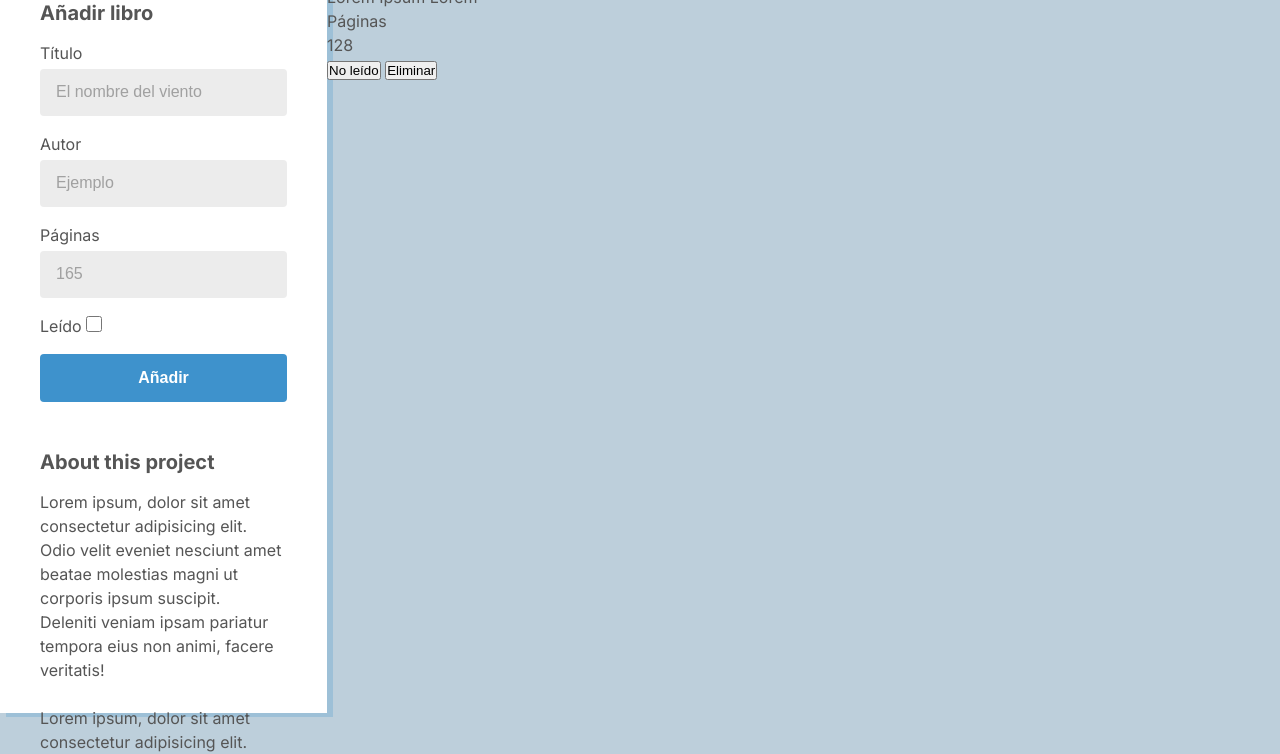
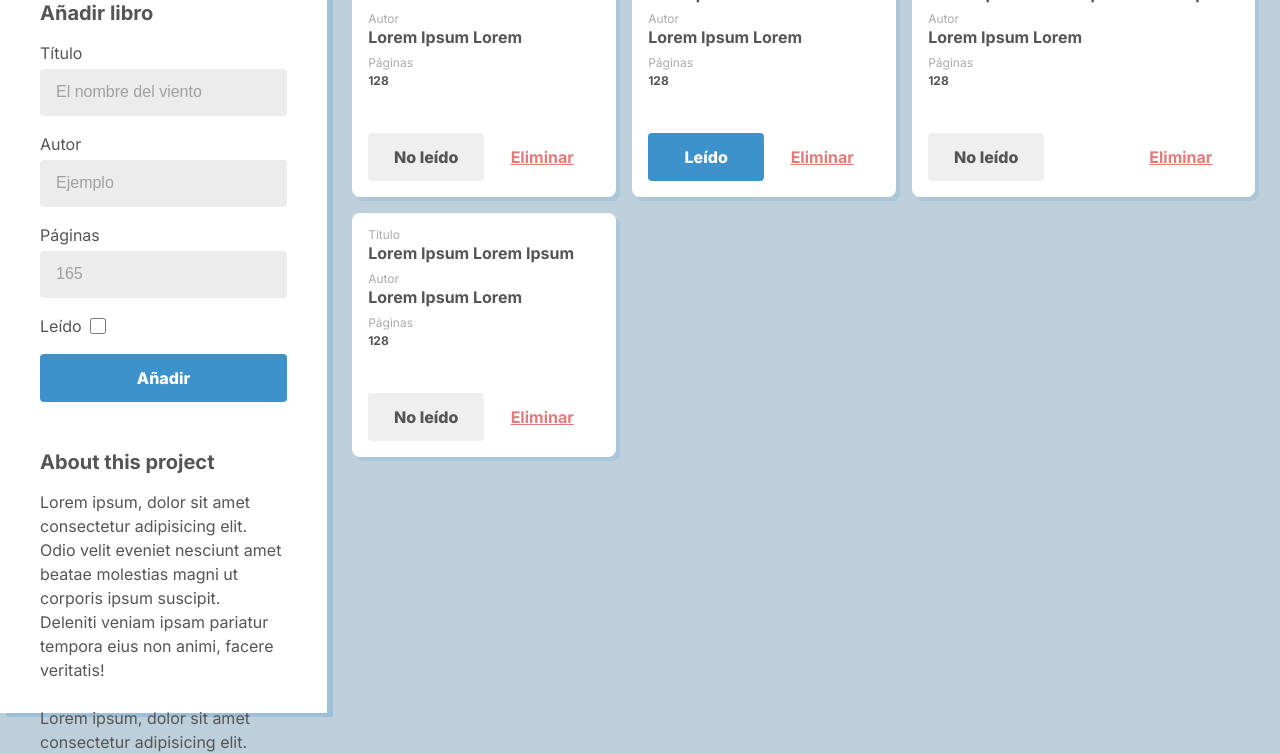
Before and after one commit to MMadlos/Library-App-Project, a plain HTML site: page index.html in a window 1280 px wide. Shown: the part 87-841 px from the top of the page. Drawn offline with Linux system fonts and the light colour scheme.

Commit message:
Add style to the main section

```diff
--- a/index.html
+++ b/index.html
@@ -46,24 +46,62 @@
         </div>
     </section>
     <main id="main-section">
-        <div class="card-container">
-            <div class="text-container">
-                <div class="text-pair-container">
-                    <p>Título</p>
-                    <p>Lorem Ipsum Lorem Ipsum</p>
+        <div id="grid-container">
+            <div class="card-container">
+                <div class="text-container">
+                    <p class="text-title">Título</p>
+                    <p class="text-input">El nombre del viento</p>
+                    <p class="text-title">Autor</p>
+                    <p class="text-input">Lorem Ipsum Lorem</p>
+                    <p class="text-title">Páginas</p>
+                    <p class="pages">128</p>
                 </div>
-                <div class="text-pair-container">
-                    <p>Autor</p>
-                    <p>Lorem Ipsum Lorem</p>
-                </div>
-                <div class="text-pair-container">
-                    <p>Páginas</p>
-                    <p>128</p>
+                <div class="card-btns-container">
+                    <button class="btn no-leido">No leído</button>
+                    <button class="btn eliminar">Eliminar</button>
                 </div>
             </div>
-            <div class="card-btns-container">
-                <button>No leído</button>
-                <button>Eliminar</button>
+            <div class="card-container">
+                <div class="text-container">
+                    <p class="text-title">Título</p>
+                    <p class="text-input">El tempor de un hombre sabio</p>
+                    <p class="text-title">Autor</p>
+                    <p class="text-input">Lorem Ipsum Lorem</p>
+                    <p class="text-title">Páginas</p>
+                    <p class="pages">128</p>
+                </div>
+                <div class="card-btns-container">
+                    <button class="btn leido">Leído</button>
+                    <button class="btn eliminar">Eliminar</button>
+                </div>
+            </div>
+            <div class="card-container">
+                <div class="text-container">
+                    <p class="text-title">Título</p>
+                    <p class="text-input">Lorem Ipsum Lorem Ipsum Lorem Ipsum</p>
+                    <p class="text-title">Autor</p>
+                    <p class="text-input">Lorem Ipsum Lorem</p>
+                    <p class="text-title">Páginas</p>
+                    <p class="pages">128</p>
+                </div>
+                <div class="card-btns-container">
+                    <button class="btn no-leido">No leído</button>
+                    <button class="btn eliminar">Eliminar</button>
+                </div>
+            </div>
+            <div class="card-container">
+                <div class="text-container">
+                    <p class="text-title">Título</p>
+                    <p class="text-input">Lorem Ipsum Lorem Ipsum</p>
+                    <p class="text-title">Autor</p>
+                    <p class="text-input">Lorem Ipsum Lorem</p>
+                    <p class="text-title">Páginas</p>
+                    <p class="pages">128</p>
+                </div>
+                <div class="card-btns-container">
+                    <button class="btn no-leido">No leído</button>
+                    <button class="btn eliminar">Eliminar</button>
+                </div>
             </div>
         </div>
     </main>
--- a/styles.css
+++ b/styles.css
@@ -41,6 +41,8 @@ body {
     display: grid;
     grid-template-columns: 327px 1fr;
 }
+
+/* LEFT SECTION */
 
 #left-section {
     padding: 40px;
@@ -86,6 +88,12 @@ fieldset:not(:last-of-type) input {
     color: var(--text-color-grey);
 }
 
+fieldset:last-of-type {
+    display: flex;
+    align-items: center;
+    gap: 8px;
+}
+
 fieldset:last-of-type input {
     width: 16px;
     height: 16px;
@@ -95,10 +103,10 @@ fieldset:last-of-type input {
 }
 
 .btn {
+    font-family: 'Inter', sans-serif;;
     font-size: var(--font-m);
     text-align: center;
     padding: 12px;
-    width: 100%;
     border-style: none;
     border-radius: 4px;
 
@@ -110,8 +118,75 @@ fieldset:last-of-type input {
 .btn.añadir {
     background: var(--accent-color);
     color: var(--bg-color-cards);
+    width: 100%;
 }
 
 #about_container {
     margin-top: 48px;
 }
+
+/* MAIN SECTION */
+#main-section {
+    padding-top: 40px;
+}
+
+#grid-container {
+    display: grid;
+    gap: 16px;
+    grid-template-columns: repeat(3, auto);
+
+    justify-content: center;
+}
+
+.card-container {
+    background-color: var(--bg-color-cards);
+    padding: 16px;
+    border-radius: 8px;
+    box-shadow: 4px 4px 0px rgba(62, 146, 204, 0.15);
+}
+
+.text-title {
+    font-size: var(--font-s);
+    color: var(--text-color-grey);
+    line-height: 100%;
+}
+
+.text-input {
+    font-size: var(--font-m);
+    font-weight: 600;
+    margin-bottom: 8px;
+}
+
+.pages {
+    font-size: var(--font-s);
+    font-weight: 700;
+    margin-bottom: 40px;
+}
+
+.card-btns-container {
+    display: flex;
+    justify-content: space-between;
+}
+
+.btn.no-leido {
+    width: 116px;
+    color: var(--text-color);
+}
+
+.btn.leido {
+    width: 116px;
+    color: var(--bg-color-cards);
+    background-color: var(--accent-color);
+}
+
+.btn.eliminar {
+    background-color: transparent;
+    color: var(--delete-color);
+    font-weight: 600;
+    text-decoration: underline;
+    width: 116px;
+}
+
+.btn:hover {
+    opacity: 0.5;
+}
```
